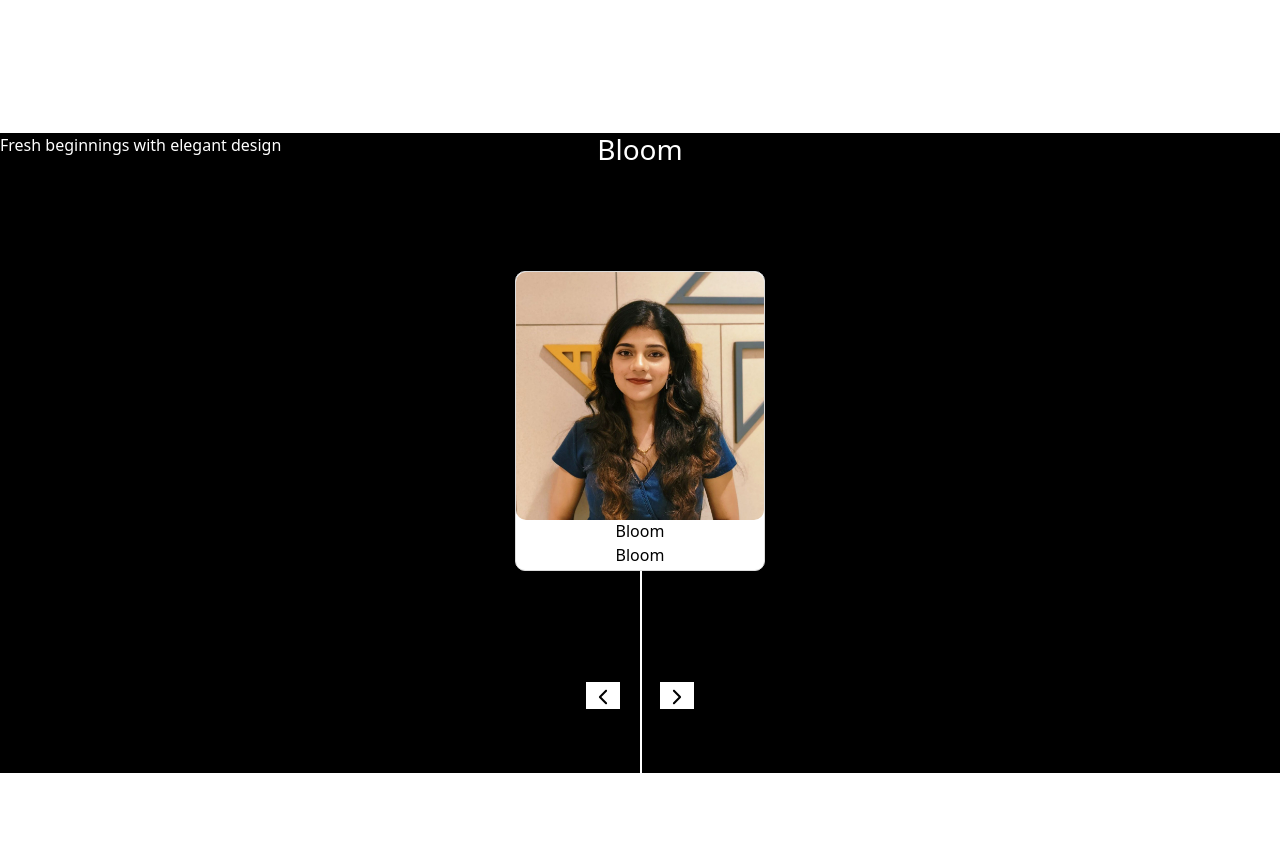
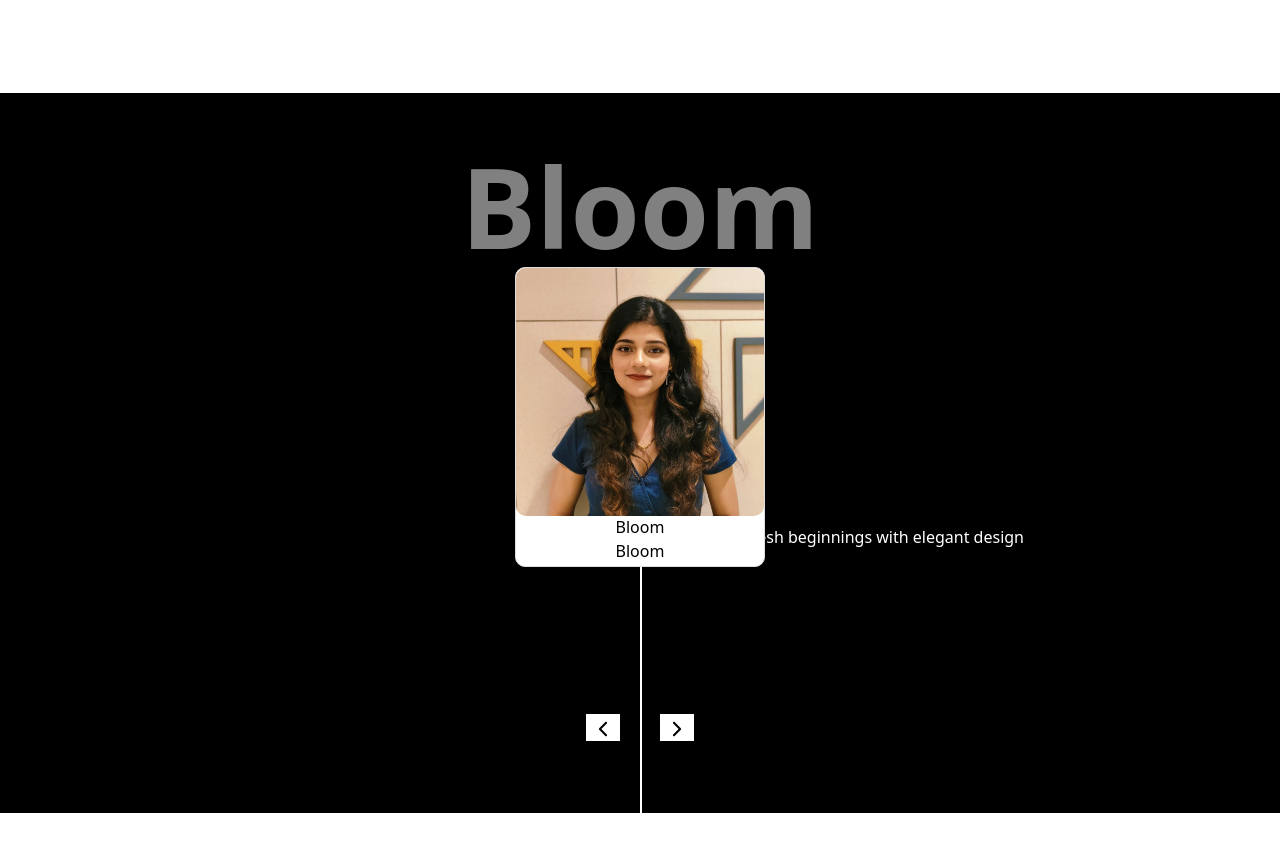
Before and after one commit to smrutishreenaik/Portfolio, a React (Vite) app in the folder portfolio-app/: page / in a window 1280 px wide. Shown: the part 2360-3212 px from the top of the page. Built offline with nearby package versions, Linux system fonts and the light colour scheme; no server answers.

Commit message:
updated testimonial ui

```diff
--- a/portfolio-app/src/index.scss
+++ b/portfolio-app/src/index.scss
@@ -178,9 +178,24 @@ a {
     background-color: black;
     overflow: hidden;
     width: 100%;
-    height: 80vh;
+    height: 90vh;
     text-align: center;
     color: white;
+
+    .slider-title{
+      position: absolute;
+      left: 50%;
+      top: 4%;
+      font-size: 7rem;
+      font-weight: 700;
+      transform: translate(-50%, 0);
+      opacity: 0.5;
+    }
+    .slider-desc{
+      position: absolute;
+      right: 20%;
+      top:60%
+    }
 
     .slider-btn {
       position: absolute;
--- a/portfolio-app/src/pages/Testimonials.tsx
+++ b/portfolio-app/src/pages/Testimonials.tsx
@@ -65,14 +65,14 @@ const Testimonials: React.FC = () => {
             key={i}
             className={`slide ${i === currentIndex ? "active" : "hidden"}`}
           >
+            <div className="slider-title">{item.title}</div>
             <div className="img-card">
               <img src={ProfileImg} alt={item.title} className="profile-img" />
               <div className="card-title-name">{item.title}</div>
               <div className="card-title-designation">{item.title}</div>
             </div>
             <div className="slider-divider"></div>
-            <div className="description">{item.description}</div>
-            <h3>{item.title}</h3>
+            <div className="slider-desc">{item.description}</div>
           </div>
         ))}
         <div className="slider-btn">
```
